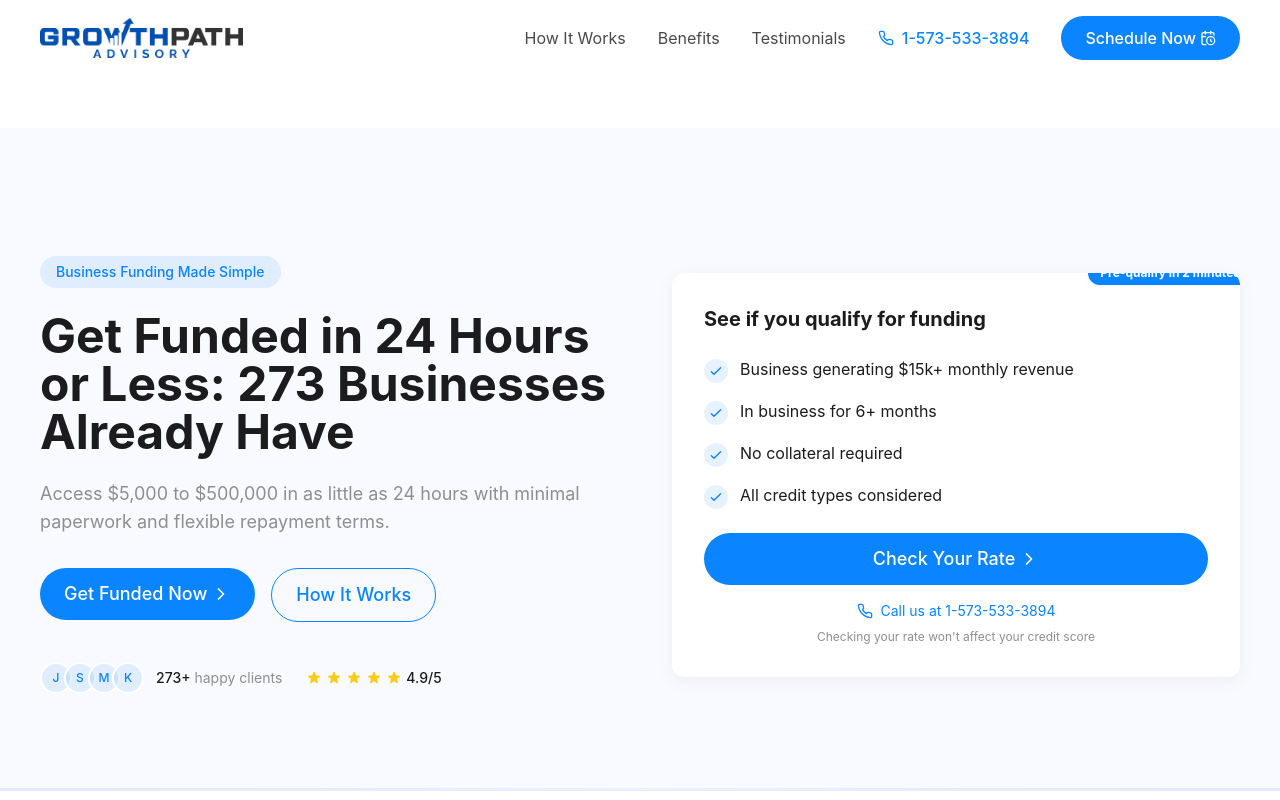
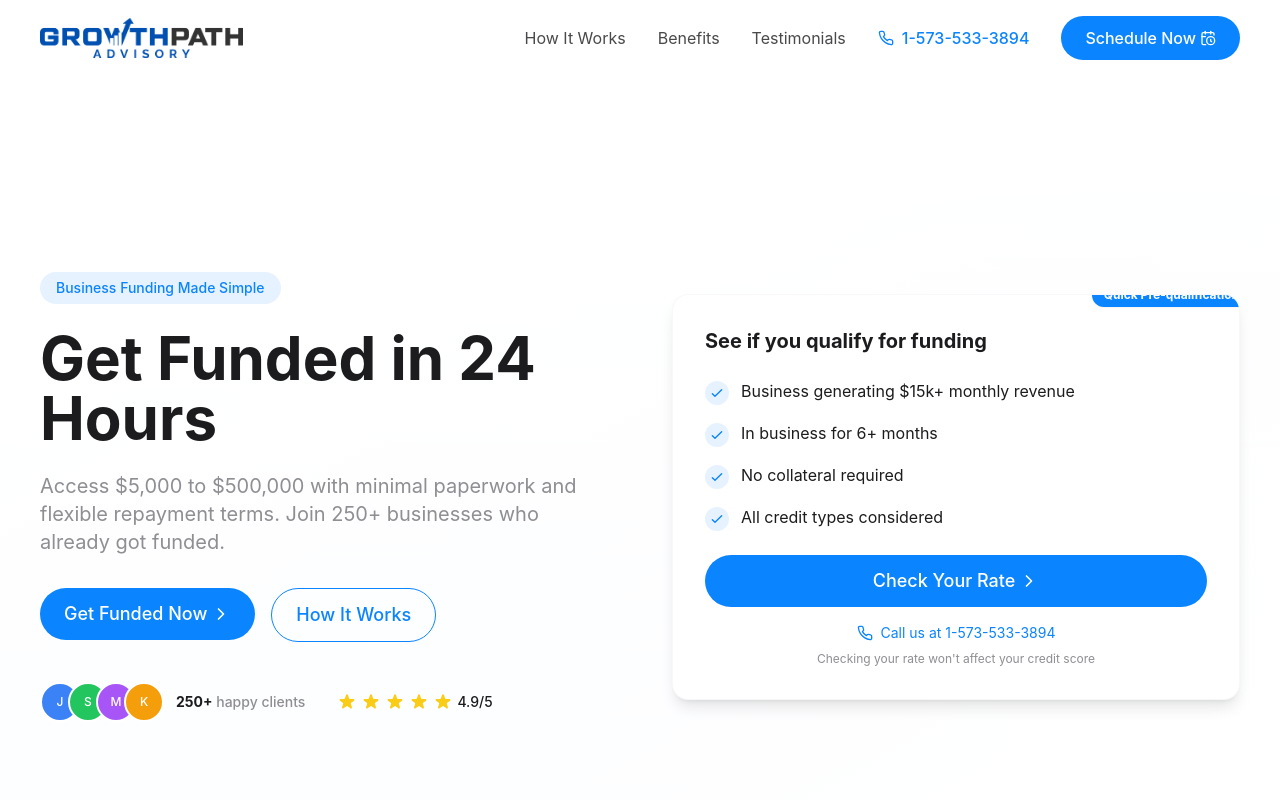
Before and after one commit to Dontworryaboutit69/bridge-flow-builder, a React (Vite) app: page / in a window 1280 px wide. Shown: the top 800 px of the page. Built offline with nearby package versions, Linux system fonts and the light colour scheme.

Commit message:
Revert and redo hero section
Revert the previous hero section changes and implement a new design.

```diff
--- a/src/components/Hero.tsx
+++ b/src/components/Hero.tsx
@@ -4,34 +4,31 @@ import CustomButton from './ui/CustomButton';
 
 const Hero = () => {
   return (
-    <section className="relative pt-24 pb-16 md:pt-32 md:pb-24 overflow-hidden hero-section">
-      {/* Enhanced background with more texture and color separation */}
-      <div className="absolute top-0 left-0 w-full h-full bg-gradient-to-b from-funding-blue/5 via-white to-white overflow-hidden -z-10">
-        <div className="absolute top-0 right-0 w-1/2 h-1/2 bg-funding-blue/10 rounded-full blur-3xl transform translate-x-1/3 -translate-y-1/4"></div>
-        <div className="absolute bottom-0 left-0 w-1/2 h-1/2 bg-funding-light-blue/10 rounded-full blur-3xl transform -translate-x-1/3 translate-y-1/4"></div>
-        <div className="absolute top-1/4 left-1/4 w-64 h-64 bg-soft-green/30 rounded-full blur-3xl"></div>
-        <div className="absolute bottom-1/4 right-1/4 w-72 h-72 bg-soft-purple/20 rounded-full blur-3xl"></div>
-        <div className="hero-pattern opacity-10"></div>
-        <div className="absolute inset-0 bg-gradient-to-b from-funding-blue/5 via-transparent to-white"></div>
+    <section className="relative pt-28 pb-20 md:pt-36 md:pb-28 overflow-hidden">
+      {/* Enhanced background with texture and gradient */}
+      <div className="absolute inset-0 -z-10">
+        <div className="absolute inset-0 bg-gradient-to-br from-white via-funding-blue/5 to-white"></div>
+        <div className="absolute top-0 right-0 w-1/2 h-1/2 bg-funding-blue/5 rounded-full blur-3xl transform translate-x-1/3 -translate-y-1/4"></div>
+        <div className="absolute bottom-0 left-0 w-1/2 h-1/2 bg-soft-green/5 rounded-full blur-3xl transform -translate-x-1/3 translate-y-1/4"></div>
       </div>
 
       <div className="max-w-7xl mx-auto px-5 md:px-10">
-        <div className="flex flex-col md:flex-row items-center gap-10 md:gap-16">
+        <div className="flex flex-col lg:flex-row items-center gap-12 md:gap-16">
           {/* Hero content */}
-          <div className="flex-1 text-center md:text-left">
+          <div className="w-full lg:w-1/2 text-center lg:text-left">
             <div className="inline-block bg-funding-blue/10 text-funding-blue font-medium text-sm px-4 py-1.5 rounded-full mb-6 animate-fade-in">
               Business Funding Made Simple
             </div>
 
-            <h1 className="text-3xl md:text-4xl lg:text-5xl font-bold text-funding-dark mb-6 leading-tight animate-slide-in">
-              Get Funded in 24 Hours or Less: 273 Businesses Already Have
+            <h1 className="text-4xl md:text-5xl lg:text-6xl font-bold text-funding-dark mb-6 leading-tight">
+              Get Funded in 24 Hours
             </h1>
 
-            <p className="text-lg text-funding-gray mb-8 max-w-xl mx-auto md:mx-0 animate-slide-in" style={{ animationDelay: '0.1s' }}>
-              Access $5,000 to $500,000 in as little as 24 hours with minimal paperwork and flexible repayment terms.
+            <p className="text-xl text-funding-gray mb-8 max-w-xl mx-auto lg:mx-0">
+              Access $5,000 to $500,000 with minimal paperwork and flexible repayment terms. Join 250+ businesses who already got funded.
             </p>
 
-            <div className="flex flex-col sm:flex-row gap-4 justify-center md:justify-start animate-slide-in" style={{ animationDelay: '0.2s' }}>
+            <div className="flex flex-col sm:flex-row gap-4 justify-center lg:justify-start mb-10">
               <a href="#apply-now">
                 <CustomButton size="lg">
                   Get Funded Now
@@ -45,31 +42,31 @@ const Hero = () => {
               </a>
             </div>
 
-            <div className="mt-10 flex flex-col sm:flex-row items-center justify-center md:justify-start gap-6 animate-fade-in" style={{ animationDelay: '0.3s' }}>
+            <div className="flex flex-col sm:flex-row items-center justify-center lg:justify-start gap-8">
               <div className="flex items-center">
-                <div className="flex -space-x-2">
+                <div className="flex -space-x-3">
                   {[
-                    { initial: 'J', image: '/images/face1.jpg' },
-                    { initial: 'S', image: '/images/face2.jpg' },
-                    { initial: 'M', image: '/images/face3.jpg' },
-                    { initial: 'K', image: '/images/face4.jpg' }
+                    { bg: 'bg-blue-500', text: 'J' },
+                    { bg: 'bg-green-500', text: 'S' },
+                    { bg: 'bg-purple-500', text: 'M' },
+                    { bg: 'bg-amber-500', text: 'K' }
                   ].map((profile, i) => (
                     <div
                       key={i}
-                      className="w-8 h-8 rounded-full border-2 border-white bg-funding-blue/10 flex items-center justify-center text-xs font-medium text-funding-blue overflow-hidden"
+                      className={`w-10 h-10 rounded-full border-2 border-white ${profile.bg} flex items-center justify-center text-xs font-medium text-white`}
                     >
-                      {profile.initial}
+                      {profile.text}
                     </div>
                   ))}
                 </div>
-                <div className="ml-3 text-sm text-funding-gray">
-                  <span className="font-medium text-funding-dark">273+</span> happy clients
+                <div className="ml-3 text-sm font-medium text-funding-gray">
+                  <span className="font-bold text-funding-dark">250+</span> happy clients
                 </div>
               </div>
 
               <div className="flex items-center space-x-1">
                 {[1, 2, 3, 4, 5].map((i) => (
-                  <svg key={i} className="w-4 h-4 text-yellow-400" fill="currentColor" viewBox="0 0 20 20">
+                  <svg key={i} className="w-5 h-5 text-yellow-400" fill="currentColor" viewBox="0 0 20 20">
                     <path d="M9.049 2.927c.3-.921 1.603-.921 1.902 0l1.07 3.292a1 1 0 00.95.69h3.462c.969 0 1.371 1.24.588 1.81l-2.8 2.034a1 1 0 00-.364 1.118l1.07 3.292c.3.921-.755 1.688-1.54 1.118l-2.8-2.034a1 1 0 00-1.175 0l-2.8 2.034c-.784.57-1.838-.197-1.539-1.118l1.07-3.292a1 1 0 00-.364-1.118L2.98 8.72c-.783-.57-.38-1.81.588-1.81h3.461a1 1 0 00.951-.69l1.07-3.292z"></path>
                   </svg>
                 ))}
@@ -78,14 +75,15 @@ const Hero = () => {
             </div>
           </div>
 
-          {/* Hero image or form teaser */}
-          <div className="flex-1 w-full max-w-md mx-auto md:max-w-none animate-fade-in" style={{ animationDelay: '0.2s' }}>
-            <div className="glass-card p-6 md:p-8 relative before:absolute before:inset-0 before:bg-white/5 before:backdrop-blur-sm before:rounded-2xl before:border before:border-white/20 before:-z-10">
+          {/* Hero form card */}
+          <div className="w-full lg:w-1/2 max-w-md mx-auto lg:max-w-none">
+            <div className="bg-white rounded-2xl p-6 md:p-8 shadow-lg border border-funding-light-gray/50 relative overflow-hidden">
               <div className="absolute -top-3 -right-3 bg-funding-blue text-white text-xs font-bold px-3 py-1 rounded-full shadow-sm">
-                Pre-qualify in 2 minutes
+                Quick Pre-qualification
               </div>
 
-              <div className="diagonal-pattern"></div>
+              <div className="absolute inset-0 bg-gradient-to-br from-white to-funding-light-gray/10 -z-10"></div>
+              <div className="absolute bottom-0 right-0 w-64 h-64 bg-soft-blue/10 rounded-full blur-3xl -z-10"></div>
 
               <h3 className="text-xl font-bold text-funding-dark mb-6">See if you qualify for funding</h3>
 
--- a/src/pages/Index.tsx
+++ b/src/pages/Index.tsx
@@ -49,14 +49,6 @@ const Index = () => {
         <Testimonials />
         <section id="apply-now" className="py-16 md:py-20 bg-white">
           <div className="max-w-7xl mx-auto px-5 md:px-10">
-            <div className="text-center mb-10">
-              <h2 className="text-2xl md:text-4xl font-bold text-funding-dark mb-4">
-                Ready to Get Funded?
-              </h2>
-              <p className="text-funding-gray max-w-2xl mx-auto mb-8">
-                Complete our quick application to check your pre-qualification options with no impact to your credit.
-              </p>
-            </div>
             <ProgressiveForm />
           </div>
         </section>
```
